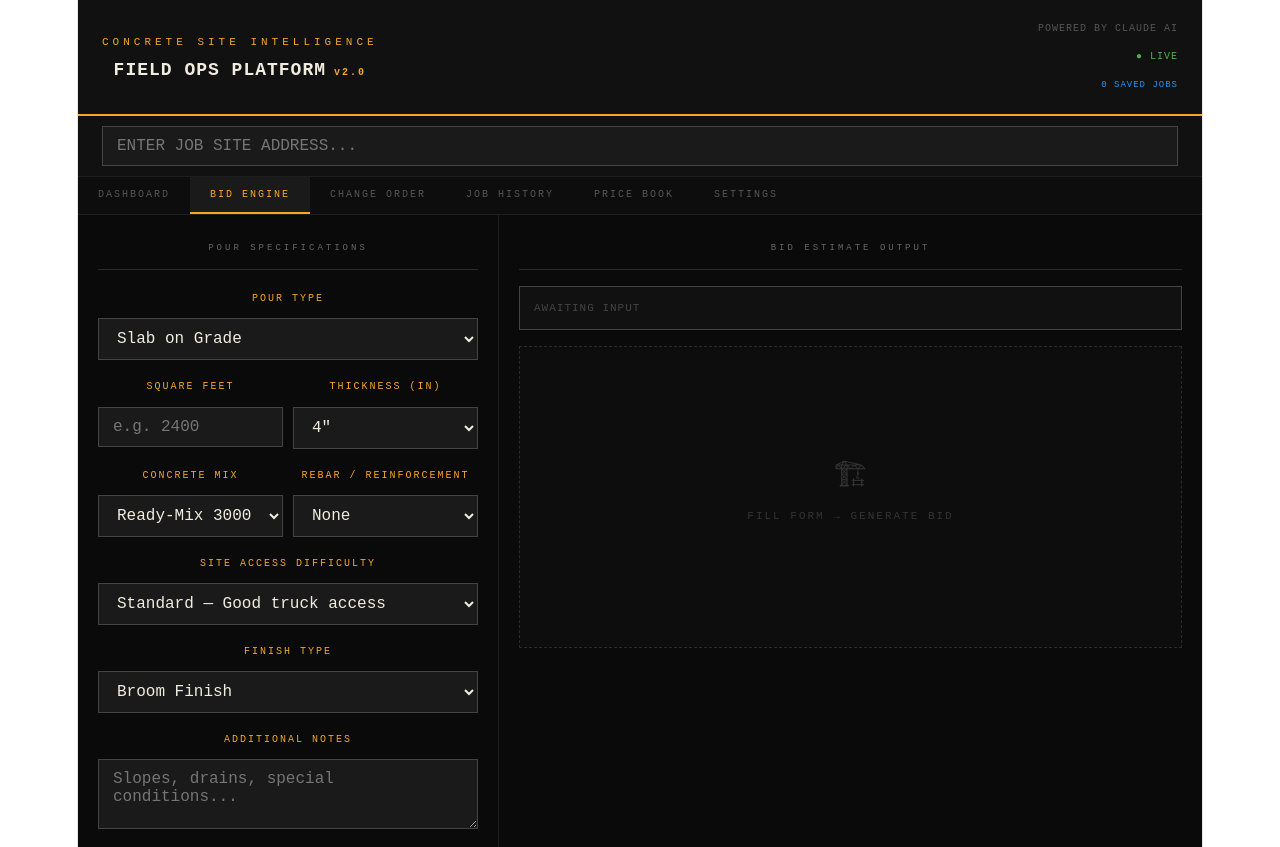
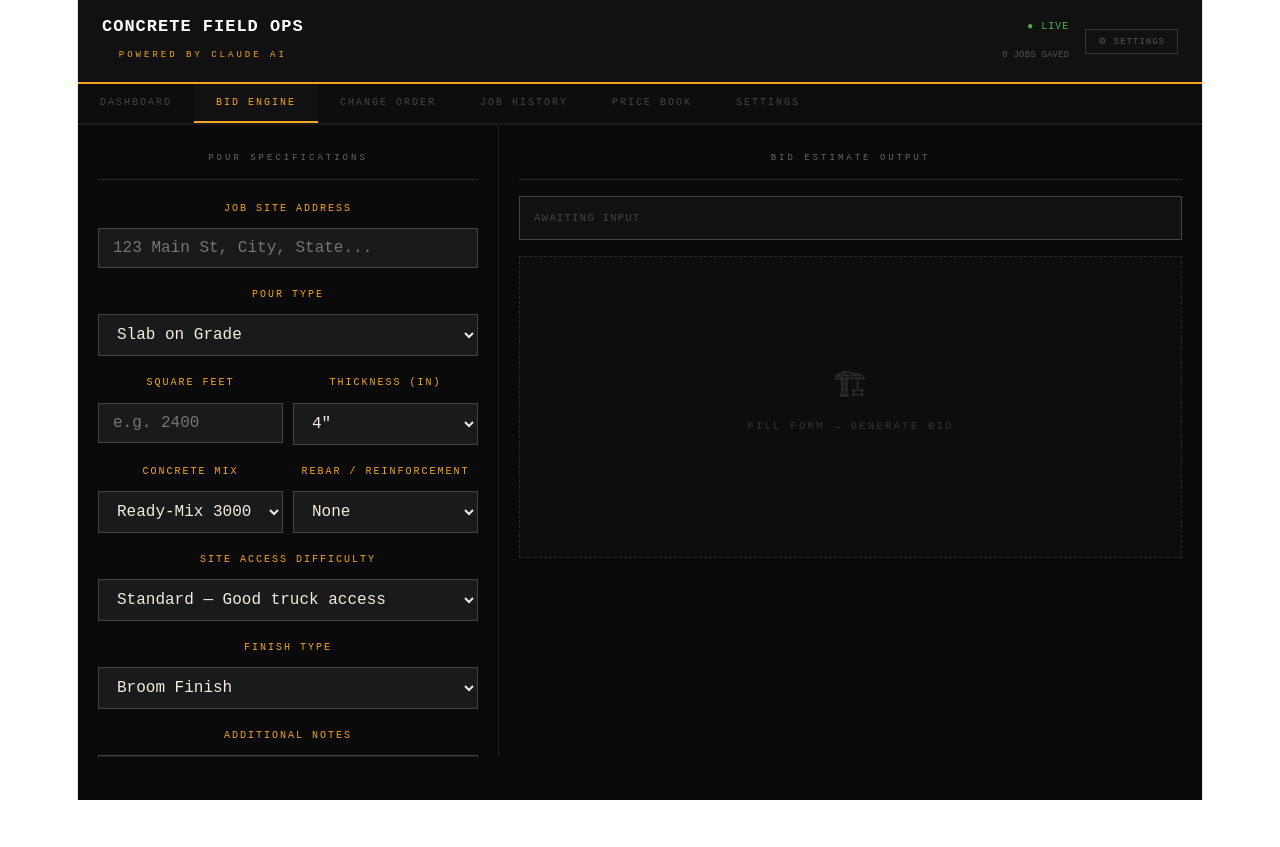
Before and after one commit to thompsonab10-ai/Concrete-Intel, a React (Vite) app: page / in a window 1280 px wide. Both pictures are taken after a click on the button "BID ENGINE". After the commit the page ends 800 px from the top, so only its background shows below. Built offline with nearby package versions, Linux system fonts and the light colour scheme.

Commit message:
remove address bar, move to bid engine, header cleanup, UX improvements

```diff
--- a/src/App.jsx
+++ b/src/App.jsx
@@ -1552,80 +1552,45 @@ Our Company: ${brand.companyName || "Not specified"}`;
           .right-panel { min-height: 50vh; }
           .tab-bar { overflow-x: auto !important; flex-wrap: nowrap !important; -webkit-overflow-scrolling: touch; }
           .tab-bar button { padding: 11px 14px !important; font-size: 9px !important; flex-shrink: 0; }
-          .header-bar { padding: 12px 16px !important; }
-          .header-bar .co-name { font-size: 14px !important; }
-          .address-bar { padding: 10px 16px !important; }
+          .header-bar { padding: 10px 16px !important; }
           .form-grid-2 { grid-template-columns: 1fr !important; }
         }
       `}</style>
 
       {/* Header */}
-      <div className="header-bar" style={{ background: "#111", borderBottom: "2px solid #f5a623", padding: "16px 24px", display: "flex", alignItems: "center", justifyContent: "space-between" }}>
-        <div>
-          <div style={{ fontSize: "11px", letterSpacing: "4px", color: "#f5a623", marginBottom: "2px" }}>
-            {brand.companyName ? brand.companyName.toUpperCase() : "CONCRETE SITE INTELLIGENCE"}
+      <div className="header-bar" style={{ background: "#111", borderBottom: "2px solid #f5a623", padding: "14px 24px", display: "flex", alignItems: "center", justifyContent: "space-between" }}>
+        <div style={{ display: "flex", alignItems: "center", gap: "16px" }}>
+          <div>
+            <div style={{ fontSize: "17px", fontWeight: "bold", letterSpacing: "1px", color: "#fff" }}>
+              {brand.companyName || "CONCRETE FIELD OPS"}
+            </div>
+            <div style={{ fontSize: "9px", letterSpacing: "3px", color: "#f5a623", marginTop: "2px" }}>
+              {brand.licenseNumber ? `LIC# ${brand.licenseNumber}` : "POWERED BY CLAUDE AI"}
+            </div>
           </div>
-          <div style={{ fontSize: "18px", fontWeight: "bold", letterSpacing: "1px" }}>
-            {brand.companyName ? "FIELD OPS PLATFORM" : "FIELD OPS PLATFORM"}
-            <span style={{ fontSize: "10px", color: "#f5a623", letterSpacing: "2px", marginLeft: "8px" }}>v2.0</span>
+        </div>
+        <div style={{ display: "flex", alignItems: "center", gap: "16px" }}>
+          {brand.phone && <div style={{ fontSize: "11px", color: "#666" }}>{brand.phone}</div>}
+          <div style={{ textAlign: "right" }}>
+            <div style={{ fontSize: "10px", color: "#4caf50", letterSpacing: "1px" }}>● LIVE</div>
+            <div style={{ fontSize: "9px", color: "#555", marginTop: "2px" }}>{jobs.length} JOB{jobs.length !== 1 ? "S" : ""} SAVED</div>
           </div>
-          {brand.licenseNumber && <div style={{ fontSize: "10px", color: "#555", letterSpacing: "1px", marginTop: "2px" }}>LIC# {brand.licenseNumber}</div>}
-        </div>
-        <div style={{ fontSize: "10px", color: "#555", textAlign: "right", letterSpacing: "1px" }}>
-          {brand.phone && <div style={{ color: "#888", marginBottom: "2px" }}>{brand.phone}</div>}
-          <div>POWERED BY CLAUDE AI</div>
-          <div style={{ color: "#4caf50", marginTop: "2px" }}>● LIVE</div>
-          <div style={{ color: "#2196f3", marginTop: "2px", fontSize: "9px" }}>{jobs.length} SAVED JOB{jobs.length !== 1 ? "S" : ""}</div>
+          <button onClick={() => setPhase(5)} style={{ background: "transparent", border: "1px solid #333", color: "#555", padding: "6px 12px", fontFamily: "'Courier New', monospace", fontSize: "9px", letterSpacing: "1px", cursor: "pointer" }}>
+            ⚙ SETTINGS
+          </button>
         </div>
       </div>
 
-      {/* Address Bar */}
-      <div className="address-bar" style={{ background: "#111", padding: "10px 24px", borderBottom: "1px solid #1e1e1e", position: "relative", zIndex: 100 }}>
-        <div style={{ position: "relative" }}>
-          <input
-            style={{ ...inputStyle, fontSize: "14px", padding: "10px 14px" }}
-            placeholder="ENTER JOB SITE ADDRESS..."
-            value={address}
-            onChange={e => {
-              const val = e.target.value;
-              setAddress(val);
-              clearTimeout(addressDebounce.current);
-              addressDebounce.current = setTimeout(() => fetchSuggestions(val), 350);
-            }}
-            onKeyDown={e => { if (e.key === "Escape") setShowSuggestions(false); }}
-            onFocus={() => suggestions.length && setShowSuggestions(true)}
-            onBlur={() => setTimeout(() => setShowSuggestions(false), 200)}
-            autoComplete="off"
-          />
-          {showSuggestions && suggestions.length > 0 && (
-            <div ref={suggestionsRef} style={{
-              position: "absolute", top: "100%", left: 0, right: 0,
-              background: "#1a1a1a", border: "1px solid #f5a623", borderTop: "none",
-              zIndex: 200, maxHeight: "220px", overflowY: "auto",
-            }}>
-              {suggestions.map((s, i) => (
-                <div key={i}
-                  onMouseDown={() => { setAddress(s); setSuggestions([]); setShowSuggestions(false); }}
-                  style={{ padding: "10px 14px", fontSize: "12px", color: "#c8bfa8", fontFamily: "'Courier New', monospace", cursor: "pointer", borderBottom: "1px solid #2a2a2a", lineHeight: "1.4" }}
-                  onMouseEnter={e => e.currentTarget.style.background = "#2a2a2a"}
-                  onMouseLeave={e => e.currentTarget.style.background = "transparent"}
-                >
-                  📍 {s}
-                </div>
-              ))}
-            </div>
-          )}
-        </div>
-      </div>
-
       {/* Phase Tabs */}
-      <div className="tab-bar" style={{ display: "flex", borderBottom: "1px solid #1e1e1e", background: "#0d0d0d", overflowX: "auto" }}>
+      <div className="tab-bar" style={{ display: "flex", borderBottom: "2px solid #1a1a1a", background: "#0d0d0d", overflowX: "auto" }}>
         {PHASES.map((p, i) => (
           <button key={p} onClick={() => setPhase(i)} style={{
-            background: phase === i ? "#1a1a1a" : "transparent",
-            color: phase === i ? "#f5a623" : "#555",
+            background: phase === i ? "#111" : "transparent",
+            color: phase === i ? "#f5a623" : "#444",
             border: "none", borderBottom: phase === i ? "2px solid #f5a623" : "2px solid transparent",
-            padding: "12px 20px", fontFamily: "'Courier New', monospace", fontSize: "10px", letterSpacing: "2px", cursor: "pointer", whiteSpace: "nowrap", flexShrink: 0,
+            padding: "13px 22px", fontFamily: "'Courier New', monospace", fontSize: "10px",
+            letterSpacing: "2px", cursor: "pointer", whiteSpace: "nowrap", flexShrink: 0,
+            transition: "all 0.15s",
           }}>{p}{p === "JOB HISTORY" && jobs.length > 0 && <span style={{ marginLeft: "6px", background: "#f5a623", color: "#000", borderRadius: "8px", padding: "1px 6px", fontSize: "9px" }}>{jobs.length}</span>}</button>
         ))}
       </div>
@@ -1712,6 +1677,41 @@ Our Company: ${brand.companyName || "Not specified"}`;
           {phase === 1 && (
             <>
               <SectionLabel>POUR SPECIFICATIONS</SectionLabel>
+
+              {/* Job site address with autocomplete */}
+              <div style={{ marginBottom: "14px", position: "relative" }}>
+                <label style={labelStyle}>JOB SITE ADDRESS</label>
+                <input
+                  style={inputStyle}
+                  placeholder="123 Main St, City, State..."
+                  value={address}
+                  autoComplete="off"
+                  onChange={e => {
+                    const val = e.target.value;
+                    setAddress(val);
+                    clearTimeout(addressDebounce.current);
+                    addressDebounce.current = setTimeout(() => fetchSuggestions(val), 350);
+                  }}
+                  onKeyDown={e => { if (e.key === "Escape") setShowSuggestions(false); }}
+                  onFocus={() => suggestions.length && setShowSuggestions(true)}
+                  onBlur={() => setTimeout(() => setShowSuggestions(false), 200)}
+                />
+                {showSuggestions && suggestions.length > 0 && (
+                  <div style={{
+                    position: "absolute", top: "100%", left: 0, right: 0, zIndex: 200,
+                    background: "#1a1a1a", border: "1px solid #f5a623", borderTop: "none", maxHeight: "200px", overflowY: "auto",
+                  }}>
+                    {suggestions.map((s, i) => (
+                      <div key={i}
+                        onMouseDown={() => { setAddress(s); setSuggestions([]); setShowSuggestions(false); }}
+                        style={{ padding: "9px 12px", fontSize: "11px", color: "#c8bfa8", cursor: "pointer", borderBottom: "1px solid #2a2a2a" }}
+                        onMouseEnter={e => e.currentTarget.style.background = "#2a2a2a"}
+                        onMouseLeave={e => e.currentTarget.style.background = "transparent"}
+                      >📍 {s}</div>
+                    ))}
+                  </div>
+                )}
+              </div>
               <div style={{ marginBottom: "14px" }}>
                 <label style={labelStyle}>POUR TYPE</label>
                 <select style={inputStyle} value={bidForm.pourType} onChange={e => setBidForm({ ...bidForm, pourType: e.target.value })}>
```
